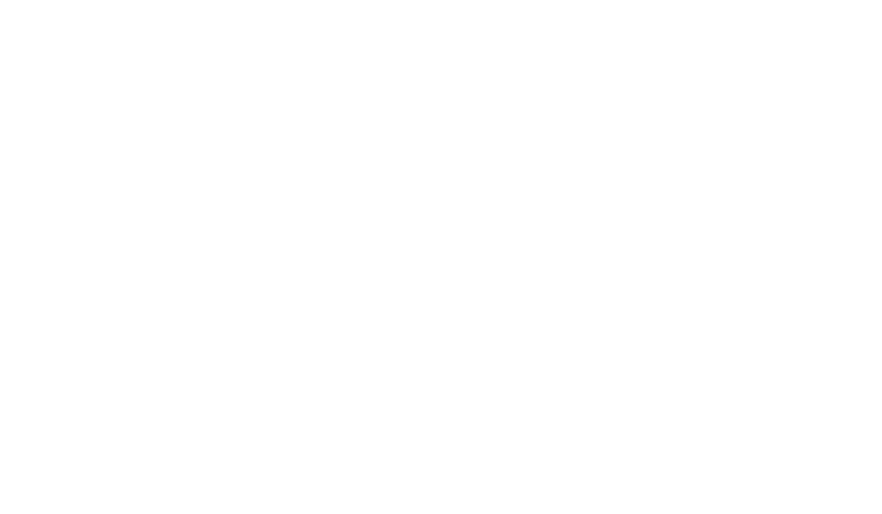
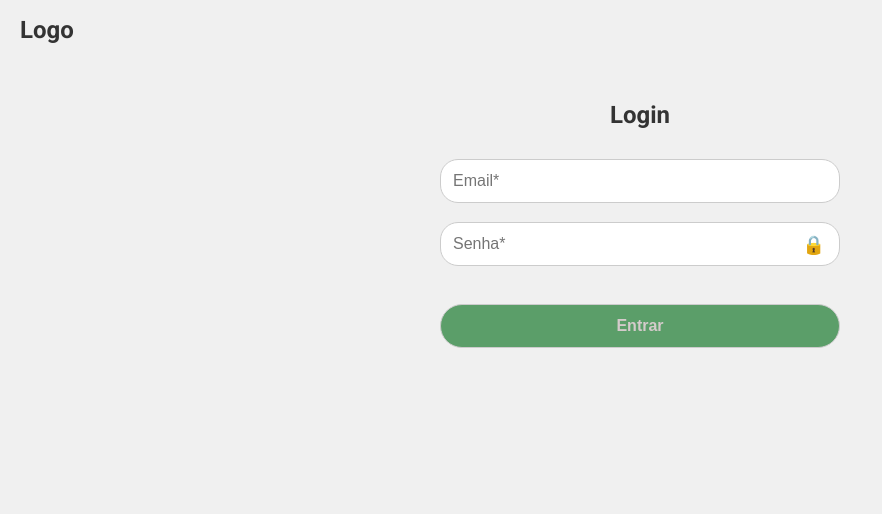
Before and after one commit to IsabelaLouise/LIXIE, a plain HTML site: page login.html in a window 1280 px wide. Shown: the whole page, without its empty margins (0-882 px from the left). Drawn offline with Linux system fonts and the light colour scheme.

Commit message:
arrumando login

```diff
--- a/login.html
+++ b/login.html
@@ -0,0 +1,31 @@
+<!DOCTYPE html>
+<html lang="en">
+<head>
+    <meta charset="UTF-8">
+    <meta name="viewport" content="width=device-width, initial-scale=1.0">
+    <link rel="stylesheet" href="style.css">
+    <link rel="preconnect" href="https://fonts.googleapis.com">
+<link rel="preconnect" href="https://fonts.gstatic.com" crossorigin>
+<link href="https://fonts.googleapis.com/css2?family=Montserrat:ital,wght@0,100..900;1,100..900&family=Nunito:ital,wght@0,200..1000;1,200..1000&family=Roboto:ital,wght@0,100..900;1,100..900&display=swap" rel="stylesheet">
+    <title>Document</title>
+</head>
+<body>
+    <header>
+        <h2>Logo</h2>
+    </header>
+    <main>
+        <h2>Login</h2>
+        <form id="formLogin" action="/login" method="POST">
+    <label class="hidden">Email:</label>
+            <input type="email" name="email" placeholder="Email*" id="email" required><br><br>
+
+            <div class="senha-container">
+                <input type="password" name="senha" placeholder="Senha*" id="senha" required>
+                <span class="toggle-senha" onclick="toggleSenha('senha', this)">🔒</span>
+            </div><br><br>
+            <button type="button" onclick="window.location.href='login.html'"> Entrar</button>
+            </form>
+    </main>
+
+</body>
+</html>
--- a/style.css
+++ b/style.css
@@ -1,7 +1,8 @@
 body {
-    font-family: 'Roboto', sans-serif;
+    font-family: "Roboto", sans-serif;
     background-color: #f0f0f0;
     color: #333;
+
 }
 
 *{
@@ -24,6 +25,7 @@
     height: 50vh;
     margin-top: 1px;
     padding: 10px;
+    font-weight: bold;
 }
 
 .hidden{
@@ -42,6 +44,7 @@
 form {
     width: 100%;
     max-width: 400px; /* limita o tamanho */
+    font-weight: bold;
 }
 
 .senha-container {
```
